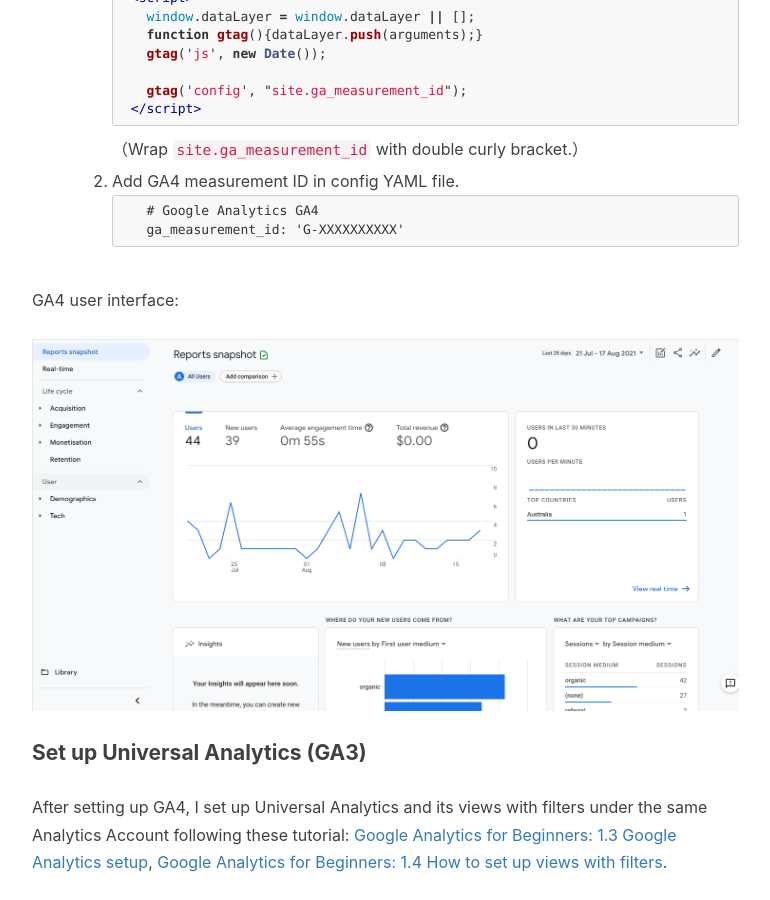
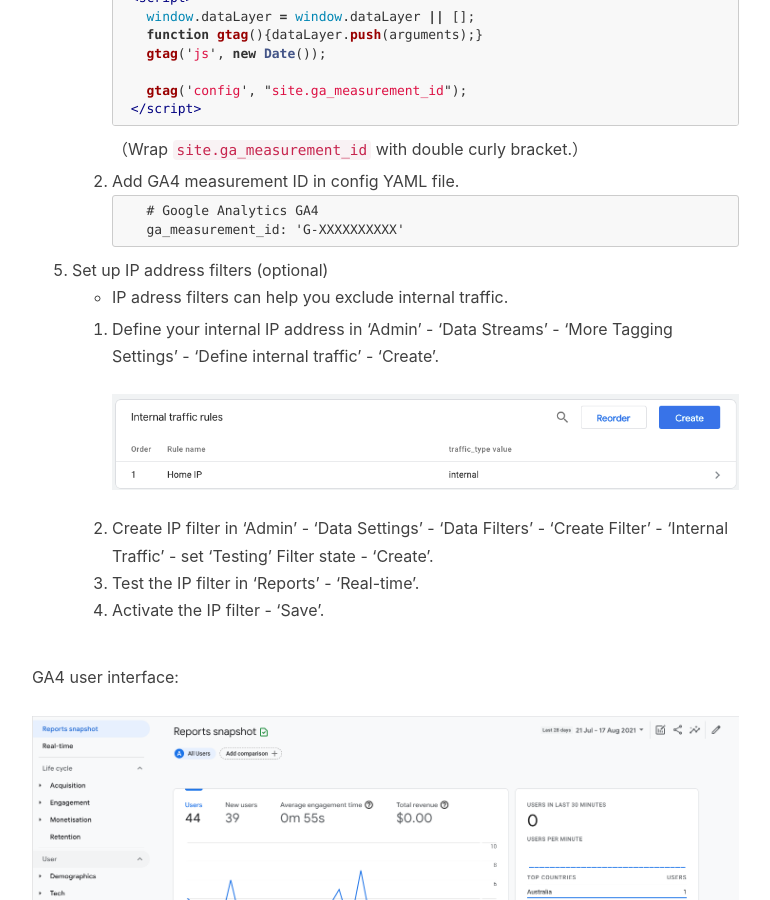
Before and after one commit to Lanzhou-J/Lanzhou-J.github.io, a Jekyll site: the page built from _posts/2021-06-29-Set-Google-Analytics-for-blog.md, in a window 1280 px wide and 900 px high, scrolled down 2929 px. Shown: the whole window, without its empty margins (233-1003 px from the left). Built offline with Jekyll 4.4.1, drawn with Linux system fonts in a browser that asks for light colours; nearby versions of some CDN libraries; comment, search, counter and statistics services are not loaded.

Commit message:
add IP filters setup instructions

````diff
--- a/_posts/2021-06-29-Set-Google-Analytics-for-blog.md
+++ b/_posts/2021-06-29-Set-Google-Analytics-for-blog.md
@@ -82,9 +82,17 @@ On the website -- [https://marketingplatform.google.com/about/analytics/](https:
       # Google Analytics GA4
       ga_measurement_id: 'G-XXXXXXXXXX'
       ```
+5. Set up IP address filters (optional)
+  - IP adress filters can help you exclude internal traffic.
+    1. Define your internal IP address in 'Admin' - 'Data Streams' - 'More Tagging Settings' - 'Define internal traffic' - 'Create'.
+    ![GoogleAnalyticsIPRule](/img/in-post/google_analytics_IPRule.png)
+    2. Create IP filter in 'Admin' - 'Data Settings' - 'Data Filters' - 'Create Filter' - 'Internal Traffic' - set 'Testing' Filter state - 'Create'.
+    3. Test the IP filter in 'Reports' - 'Real-time'.
+    4. Activate the IP filter - 'Save'.
 
 GA4 user interface:
  ![GoogleAnalyticsUI](/img/in-post/google_analytics_UI.png)
+
 
 #### Set up Universal Analytics (GA3)
 After setting up GA4, I set up Universal Analytics and its views with filters under the same Analytics Account following these tutorial: [Google Analytics for Beginners: 1.3 Google Analytics setup](https://analytics.google.com/analytics/academy/course/6/unit/1/lesson/3), [Google Analytics for Beginners: 1.4 How to set up views with filters](https://analytics.google.com/analytics/academy/course/6/unit/1/lesson/4).
````
Also changed, not shown: img/in-post/google_analytics_IPRule.png (added).
